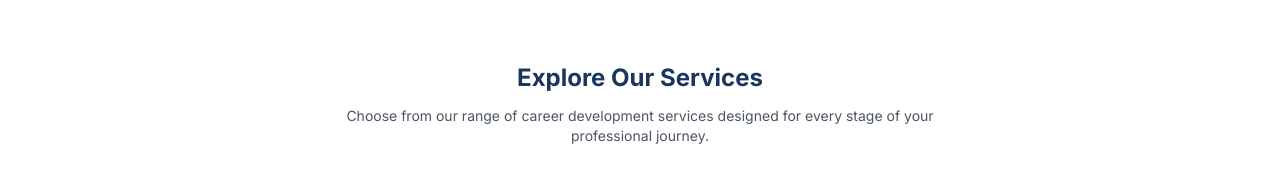
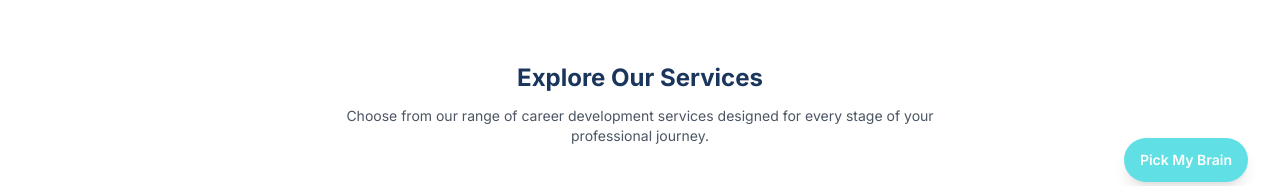
Before and after one commit to uncle12genius/carrers-by-muthoni-, a website: page index.html in a window 1280 px wide. Shown: the part 586-772 px from the top of the page. Drawn offline with nearby package versions, Linux system fonts and the light colour scheme.

Commit message:
pick my brain button

```diff
--- a/index.html
+++ b/index.html
@@ -255,10 +255,14 @@
     <!-- Footer -->
     <div id="footer-container"></div>
 
-    <!-- Back to Top Button -->
-    <button id="back-to-top" class="hidden fixed bottom-8 right-8 w-12 h-12 bg-primary text-white rounded-full shadow-lg hover:bg-secondary transition-all z-40 items-center justify-center">
-        <i class="fas fa-chevron-up"></i>
-    </button>
+    <!-- pick my brain  Button -->
+                <button
+            onclick="window.location.href='/public/work-with-me/pick-my-brain.html'"
+            class="fixed bottom-8 right-8 bg-[#60e0e4] text-white px-4 py-3 rounded-full shadow-lg hover:bg-secondary transition-all z-40 text-sm font-semibold">
+            Pick My Brain
+                </button>
+
+
 
     <!-- JavaScript -->
     <script src="/js/main.js"></script>
```
